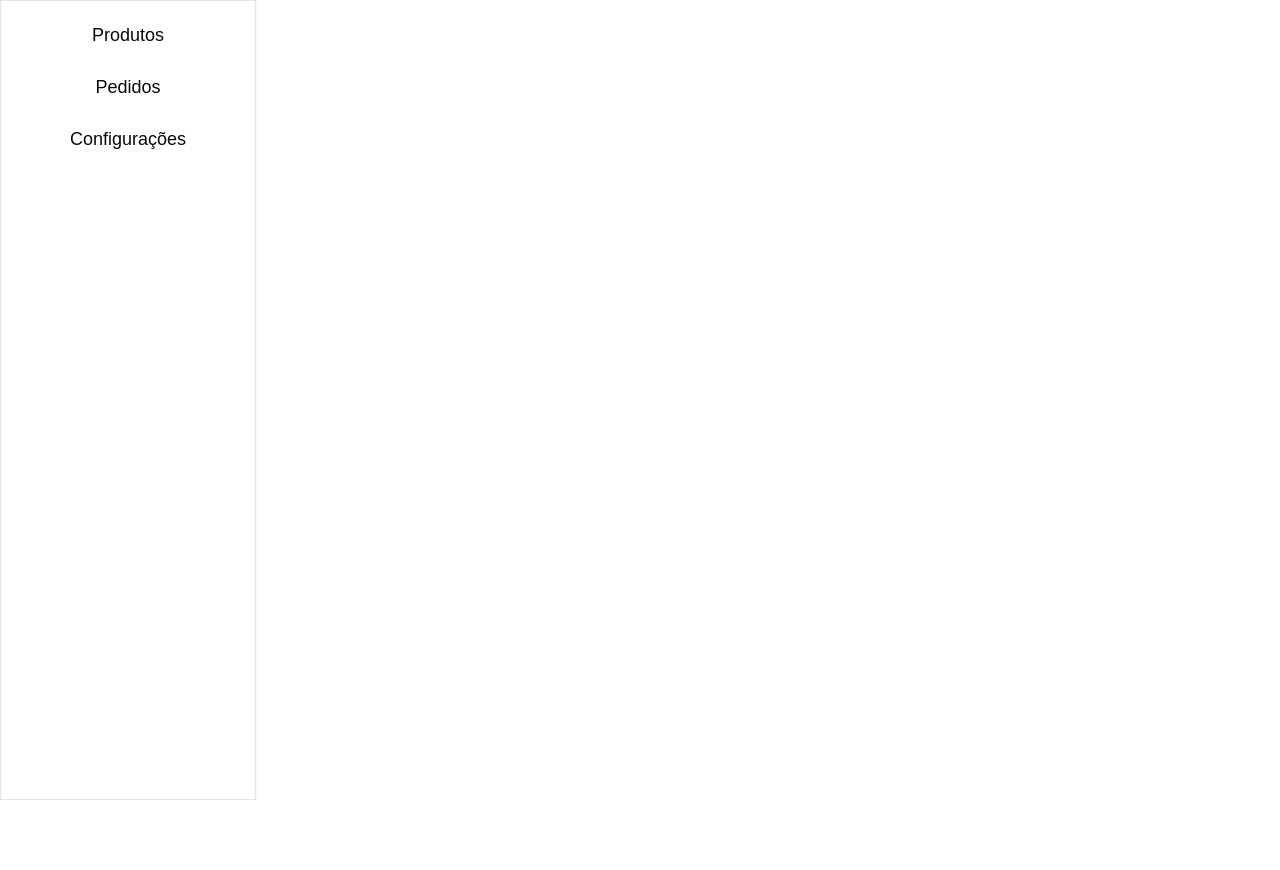
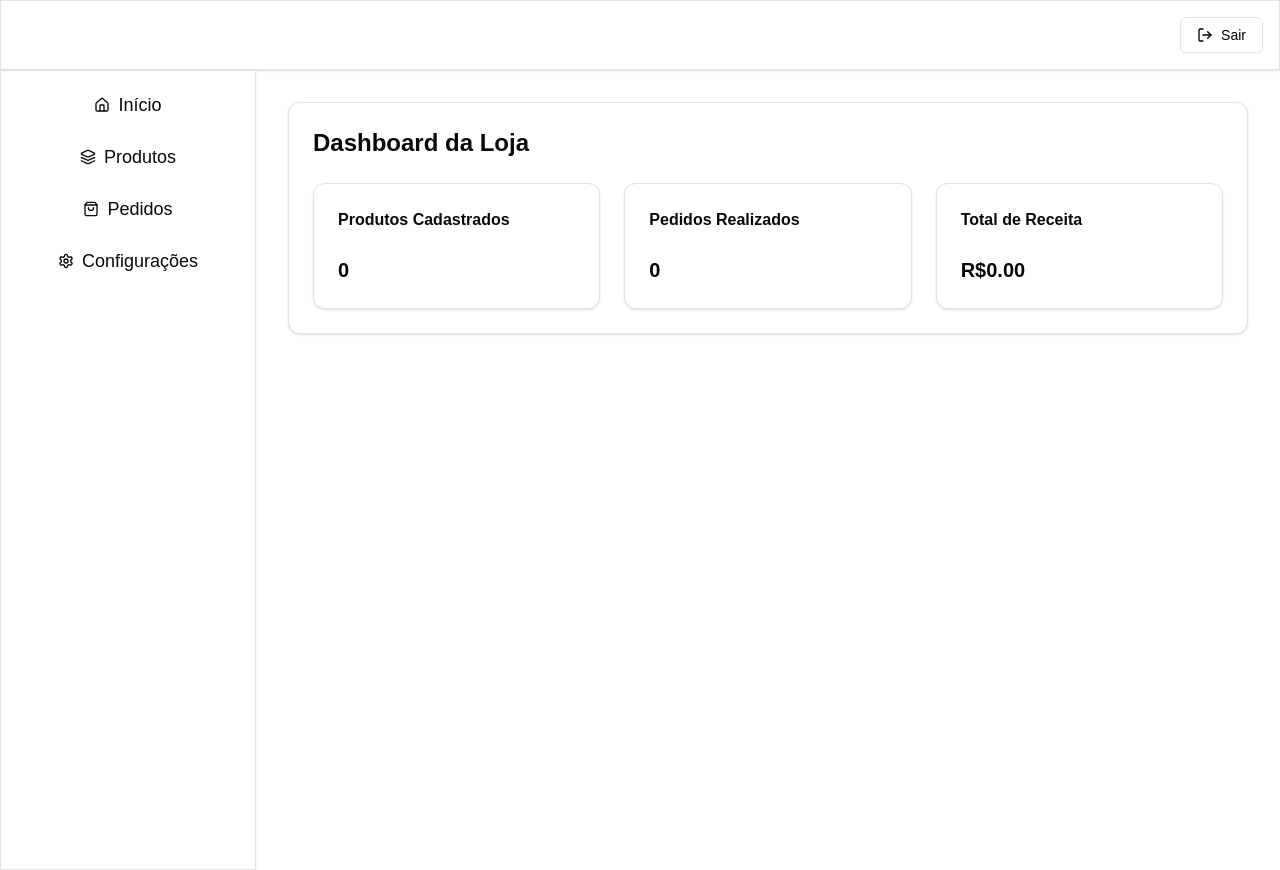
Before and after one commit to joaopconstant/Craftify-Whitelabel, a Next.js app: page /admin in a window 1280 px wide. Before the commit the page ends 800 px from the top, so only its background shows below. Built offline with nearby package versions, Linux system fonts and the light colour scheme; no server answers; the database is empty; sample sign-in values are in the browser's storage.

Commit message:
Created new dashboard page.

```diff
--- a/src/pages/admin/configuracoes.tsx
+++ b/src/pages/admin/configuracoes.tsx
@@ -8,7 +8,7 @@ import { Input } from "@/components/ui/input";
 import { Button } from "@/components/ui/button";
 import { Sidebar } from "@/components/ui/sidebar";
 import Header from "@/components/ui/header";
-import { Layers, Settings, ShoppingBag } from "lucide-react";
+import { Home, Layers, Settings, ShoppingBag } from "lucide-react";
 
 const ConfiguracoesPage = () => {
   const router = useRouter();
@@ -22,10 +22,22 @@ const ConfiguracoesPage = () => {
 
   useEffect(() => {
     const auth = getAuth();
-    const unsubscribe = onAuthStateChanged(auth, (currentUser) => {
+    const unsubscribe = onAuthStateChanged(auth, async (currentUser) => {
       if (currentUser) {
         setUser(currentUser);
-        // Pode carregar outras configurações aqui, se necessário
+
+        // Carregar as informações do lojista
+        const lojistaRef = doc(db, "lojista", currentUser.uid);
+        const lojistaSnap = await getDoc(lojistaRef);
+
+        if (lojistaSnap.exists()) {
+          const lojistaData = lojistaSnap.data();
+          setLojista(lojistaData);
+          setNome(lojistaData.nome || "");
+          setCorPrimaria(lojistaData.corPrimaria || "");
+          setCorSecundaria(lojistaData.corSecundaria || "");
+          setLogotipo(lojistaData.logotipo || "");
+        }
       } else {
         router.push("/admin/login");
       }
@@ -34,14 +46,6 @@ const ConfiguracoesPage = () => {
 
     return () => unsubscribe();
   }, [router]);
-
-  if (loading) {
-    return <p>Carregando...</p>;
-  }
-
-  if (!user) {
-    return null;
-  }
 
   const handleSave = async () => {
     const auth = getAuth();
@@ -59,6 +63,7 @@ const ConfiguracoesPage = () => {
         },
         { merge: true }
       );
+      alert("Configurações salvas com sucesso.")
     }
   };
 
@@ -69,6 +74,9 @@ const ConfiguracoesPage = () => {
       <Header />
       <div className="flex min-h-screen">
         <Sidebar>
+          <Sidebar.Item onClick={() => router.push("/admin/")}>
+            <Home /> Início
+          </Sidebar.Item>
           <Sidebar.Item onClick={() => router.push("/admin/produtos")}>
             <Layers /> Produtos
           </Sidebar.Item>
--- a/src/pages/admin/index.tsx
+++ b/src/pages/admin/index.tsx
@@ -1,91 +1,147 @@
-import { useState, useEffect } from "react";
+import { useEffect, useState } from "react";
+import { db } from "@/lib/firebase";
+import { collection, getDocs, query, where } from "firebase/firestore";
+import { getAuth, onAuthStateChanged, User } from "firebase/auth";
+import { Sidebar } from "@/components/ui/sidebar";
+import { Card, CardContent, CardHeader } from "@/components/ui/card";
+import Header from "@/components/ui/header";
+import { ShoppingBag, Layers, Settings, Home } from "lucide-react";
 import { useRouter } from "next/router";
-import { getAuth } from "firebase/auth";
-import { getDoc, doc, setDoc } from "firebase/firestore";
-import { db } from "@/lib/firebase";
-import { Card, CardHeader, CardContent } from "@/components/ui/card";
-import { Input } from "@/components/ui/input";
-import { Button } from "@/components/ui/button";
-import { Sidebar } from "@/components/ui/sidebar";
 
-const AdminPage = () => {
+const DashboardPage = () => {
   const router = useRouter();
-  const [lojista, setLojista] = useState<any>(null);
+  const [user, setUser] = useState<User | null>(null);
+  const [produtos, setProdutos] = useState<any[]>([]);
+  const [pedidos, setPedidos] = useState<any[]>([]);
+  const [totalReceita, setTotalReceita] = useState(0);
   const [loading, setLoading] = useState(true);
-  const [nome, setNome] = useState<string>("");
-  const [corPrimaria, setCorPrimaria] = useState<string>("");
-  const [corSecundaria, setCorSecundaria] = useState<string>("");
-  const [logotipo, setLogotipo] = useState<string>("");
 
-  useEffect(() => {
+  const fetchDados = async () => {
     const auth = getAuth();
     const user = auth.currentUser;
 
     if (!user) {
-      router.push("/admin/login");
+      alert("Usuário não autenticado!");
       return;
     }
 
-    const fetchLojista = async () => {
-      const lojistaRef = doc(db, "lojista", user.uid);
-      const docSnap = await getDoc(lojistaRef);
+    try {
+      // Consulta de produtos
+      const produtosRef = collection(db, "produto");
+      const qProdutos = query(produtosRef, where("lojistaId", "==", user.uid));
+      const querySnapshotProdutos = await getDocs(qProdutos);
+      const produtosList = querySnapshotProdutos.docs.map((doc) => ({
+        ...doc.data(),
+        id: doc.id,
+      }));
+      setProdutos(produtosList);
 
-      if (docSnap.exists()) {
-        setLojista(docSnap.data());
-        setNome(docSnap.data()?.nome || "");
-        setCorPrimaria(docSnap.data()?.corPrimaria || "");
-        setCorSecundaria(docSnap.data()?.corSecundaria || "");
-        setLogotipo(docSnap.data()?.logotipo || "");
-      } else {
-        console.log("Lojista não encontrado");
-      }
+      // Consulta de pedidos
+      const pedidosRef = collection(db, "pedido");
+      const qPedidos = query(pedidosRef, where("lojistaId", "==", user.uid));
+      const querySnapshotPedidos = await getDocs(qPedidos);
+      const pedidosList = querySnapshotPedidos.docs.map((doc) => ({
+        ...doc.data(),
+        id: doc.id,
+      }));
+      setPedidos(pedidosList);
+
+      // Calcula total da receita
+      const total = pedidosList.reduce(
+        (acc, pedido) => acc + parseFloat(pedido.total),
+        0
+      );
+      setTotalReceita(total);
 
       setLoading(false);
-    };
-
-    fetchLojista();
-  }, [router]);
-
-  const handleSave = async () => {
-    const auth = getAuth();
-    const user = auth.currentUser;
-
-    if (user) {
-      const lojistaRef = doc(db, "lojista", user.uid);
-      await setDoc(
-        lojistaRef,
-        {
-          nome,
-          corPrimaria,
-          corSecundaria,
-          logotipo,
-        },
-        { merge: true }
-      );
+    } catch (error) {
+      console.error("Erro ao buscar dados:", error);
+      alert("Erro ao buscar dados.");
     }
   };
 
-  if (loading) return <div>Carregando...</div>;
+  useEffect(() => {
+    const auth = getAuth();
+    const unsubscribe = onAuthStateChanged(auth, (currentUser) => {
+      if (currentUser) {
+        setUser(currentUser);
+        fetchDados(); // Carrega dados após autenticação
+      } else {
+        router.push("/admin/login");
+      }
+      setLoading(false);
+    });
+
+    return () => unsubscribe();
+  }, [router]);
+
+  if (loading) {
+    return <p>Carregando...</p>;
+  }
+
+  if (!user) {
+    return null;
+  }
 
   return (
+    <div className="flex-col">
+      <Header />
       <div className="flex min-h-screen">
-      {/* Sidebar */}
         <Sidebar>
+          <Sidebar.Item onClick={() => router.push("/admin/")}>
+            <Home /> Início
+          </Sidebar.Item>
           <Sidebar.Item onClick={() => router.push("/admin/produtos")}>
-          Produtos
+            <Layers /> Produtos
           </Sidebar.Item>
           <Sidebar.Item onClick={() => router.push("/admin/pedidos")}>
-          Pedidos
+            <ShoppingBag /> Pedidos
           </Sidebar.Item>
           <Sidebar.Item onClick={() => router.push("/admin/configuracoes")}>
-          Configurações
+            <Settings /> Configurações
           </Sidebar.Item>
         </Sidebar>
 
-      {/* Área de conteúdo */}
+        <div className="flex-1 p-8">
+          <Card>
+            <CardHeader>
+              <h2 className="text-2xl font-bold">Dashboard da Loja</h2>
+            </CardHeader>
+            <CardContent>
+              <div className="grid grid-cols-1 sm:grid-cols-2 lg:grid-cols-3 gap-6 max-w-5xl">
+                <Card>
+                  <CardHeader>
+                    <h3 className="font-bold">Produtos Cadastrados</h3>
+                  </CardHeader>
+                  <CardContent>
+                    <p className="text-xl font-bold">{produtos.length}</p>
+                  </CardContent>
+                </Card>
 
+                <Card >
+                  <CardHeader>
+                    <h3 className="font-bold">Pedidos Realizados</h3>
+                  </CardHeader>
+                  <CardContent>
+                    <p className="text-xl font-bold">{pedidos.length}</p>
+                  </CardContent>
+                </Card>
+
+                <Card>
+                  <CardHeader>
+                    <h3 className="font-bold">Total de Receita</h3>
+                  </CardHeader>
+                  <CardContent>
+                    <p className="text-xl font-bold">R${totalReceita.toFixed(2)}</p>
+                  </CardContent>
+                </Card>
+              </div>
+            </CardContent>
+          </Card>
+        </div>
+      </div>
     </div>
   );
 };
 
-export default AdminPage;
+export default DashboardPage;
--- a/src/pages/admin/pedidos.tsx
+++ b/src/pages/admin/pedidos.tsx
@@ -13,7 +13,7 @@ import { Sidebar } from "@/components/ui/sidebar";
 import { Card, CardContent, CardHeader } from "@/components/ui/card";
 import Header from "@/components/ui/header";
 import { Button } from "@/components/ui/button";
-import { ShoppingBag, Layers, Settings } from "lucide-react";
+import { ShoppingBag, Layers, Settings, Home } from "lucide-react";
 import { useRouter } from "next/router";
 
 const PedidosPage = () => {
@@ -88,6 +88,9 @@ const PedidosPage = () => {
       <Header />
       <div className="flex min-h-screen">
         <Sidebar>
+          <Sidebar.Item onClick={() => router.push("/admin/")}>
+            <Home /> Início
+          </Sidebar.Item>
           <Sidebar.Item onClick={() => router.push("/admin/produtos")}>
             <Layers /> Produtos
           </Sidebar.Item>
--- a/src/pages/admin/produtos.tsx
+++ b/src/pages/admin/produtos.tsx
@@ -29,7 +29,7 @@ import { Card, CardContent, CardHeader } from "@/components/ui/card";
 import { Checkbox } from "@/components/ui/checkbox";
 import { Label } from "@/components/ui/label";
 import Header from "@/components/ui/header";
-import { Layers, Settings, ShoppingBag } from "lucide-react";
+import { Home, Layers, Settings, ShoppingBag } from "lucide-react";
 
 const ProdutosPage = () => {
   const router = useRouter();
@@ -195,6 +195,9 @@ const ProdutosPage = () => {
       <Header />
       <div className="flex min-h-screen">
         <Sidebar>
+        <Sidebar.Item onClick={() => router.push("/admin/")}>
+            <Home /> Início
+          </Sidebar.Item>
           <Sidebar.Item onClick={() => router.push("/admin/produtos")}>
             <Layers /> Produtos
           </Sidebar.Item>
@@ -209,7 +212,7 @@ const ProdutosPage = () => {
         <div className="flex-1 p-8">
           <Card className="w-full mx-auto">
             <CardHeader>
-              <h2 className="text-2xl font-bold">Produtos</h2>
+              <h2 className="text-2xl font-bold">Gerenciamento de   Produtos</h2>
             </CardHeader>
             <CardContent>
               <div className="grid grid-cols-1 sm:grid-cols-2 lg:grid-cols-3 gap-6 max-w-4xl">
@@ -326,7 +329,7 @@ const ProdutosPage = () => {
                   {isEditing ? "Salvar Alterações" : "Adicionar Produto"}
                 </Button>
                 <DialogClose asChild>
-                  <Button variant="outline" className="w-full mt-2">
+                  <Button variant="outline" className="w-full">
                     Fechar
                   </Button>
                 </DialogClose>
```
Lines whose indentation alone changed are shown as unchanged.
